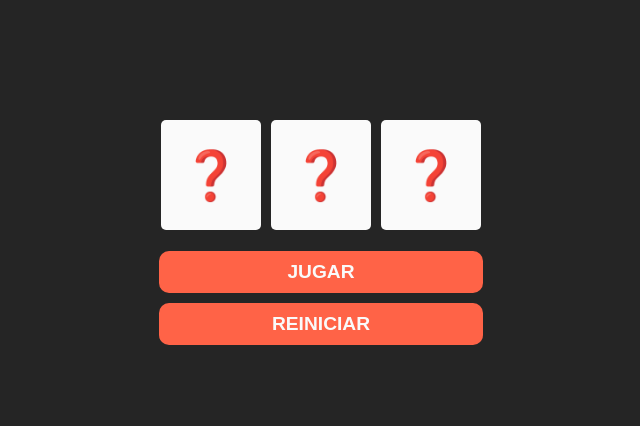
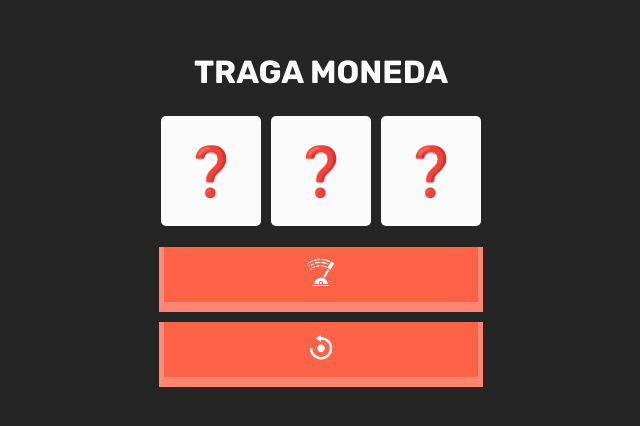
Before and after one commit to FlavioRoman/tragaMoneda, a React (Vite) app: page / in a window 1280 px wide. Shown: the part 170-596 px from the top of the page, without its empty margins (319-959 px from the left). Built offline with nearby package versions, Linux system fonts and the light colour scheme.

Commit message:
change the buttons styles and put a title

```diff
--- a/package.json
+++ b/package.json
@@ -11,7 +11,9 @@
   },
   "dependencies": {
     "react": "^18.2.0",
-    "react-dom": "^18.2.0"
+    "react-confetti": "^6.1.0",
+    "react-dom": "^18.2.0",
+    "react-icons": "^4.10.1"
   },
   "devDependencies": {
     "@types/react": "^18.0.37",
--- a/src/App.jsx
+++ b/src/App.jsx
@@ -1,25 +1,13 @@
 import { useEffect, useState } from "react";
+import Confetti from "react-confetti";
+import { items } from "./utils/items";
+import { GiLever } from "react-icons/gi";
+import { BiReset } from "react-icons/bi";
 
 function App() {
-  const items = [
-    "🍭",
-    "❌",
-    "⛄️",
-    "🦄",
-    "🍌",
-    "💩",
-    "👻",
-    "😻",
-    "💵",
-    "🤡",
-    "🦖",
-    "🍎",
-    "😂",
-    "🖕",
-  ];
-
+  const [list, setList] = useState([]);
   const [doors, setDoors] = useState([]);
-  const [result, setResult] = useState([]);
+  const [winner, setWinner] = useState(false);
   const [isSpinning, setIsSpinning] = useState(false);
 
   useEffect(() => {
@@ -102,12 +90,18 @@ function App() {
 
     setIsSpinning(false);
 
-    doors.map((item, index) => {
+    doors.map((item) => {
       const element = item
         .querySelector(".boxes")
         .querySelector(".box").innerHTML;
-      setResult((prevState) => [...prevState, element]);
+      setList((prevState) => [...prevState, element]);
     });
+
+    const result = list.every((item) => {
+      return list[0] == item;
+    });
+
+    setWinner(result);
   }
 
   function shuffle([...arr]) {
@@ -119,10 +113,11 @@ function App() {
     return arr;
   }
 
-  // console.log(isSpinning);
-
   return (
     <div id="app">
+      <h1>TRAGA MONEDA</h1>
+      <section>
+        {winner ? <Confetti /> : ""}
         <div className="doors">
           <div className="door">
             <div className="boxes"></div>
@@ -139,12 +134,13 @@ function App() {
 
         <div className="buttons">
           <button id="spinner" onClick={spin} disabled={isSpinning}>
-          JUGAR
+            <GiLever size={30} color="#fff" />
           </button>
           <button id="reseter" onClick={() => init()} disabled={isSpinning}>
-          REINICIAR
+            <BiReset size={30} color="#fff" />
           </button>
         </div>
+      </section>
     </div>
   );
 }
--- a/src/styles/App.css
+++ b/src/styles/App.css
@@ -14,6 +14,15 @@ body {
   background: #252525;
 }
 
+h1 {
+  color: #fafafa;
+  text-align: center;
+}
+
+section {
+  padding: 20px;
+}
+
 button {
   cursor: pointer;
   font-size: 1.2rem;
@@ -22,14 +31,18 @@ button {
   padding: 10px 15px;
   font-weight: 600;
   color: #fafafa;
-  border-radius: 10px;
   background-color: tomato;
-  transition: 0.3s;
+  border-left: 5px solid rgb(255, 138, 117);
+  border-right: 5px solid rgb(254, 134, 113);
+  border-bottom: 10px solid rgb(254, 134, 113);
+  transition: 0.5s;
 }
 
-button:hover {
+button:focus {
   color: tomato;
-  background-color: #fafafa;
+  border-left: 0px solid rgb(255, 138, 117);
+  border-bottom: 0px solid rgb(254, 134, 113);
+  border-right: 0px solid rgb(254, 134, 113);
 }
 
 .doors {
--- /dev/null
+++ b/src/utils/items.js
@@ -0,0 +1,16 @@
+export const items = [
+  "🍭",
+  "❌",
+  "⛄️",
+  //   "🦄",
+  //   "🍌",
+  //   "💩",
+  //   "👻",
+  //   "😻",
+  //   "💵",
+  //   "🤡",
+  //   "🦖",
+  //   "🍎",
+  //   "😂",
+  //   "🖕",
+];
```
Also changed, not shown: 1 other file (tests, documents, lock files or other folders). Lines whose indentation alone changed are shown as unchanged.
